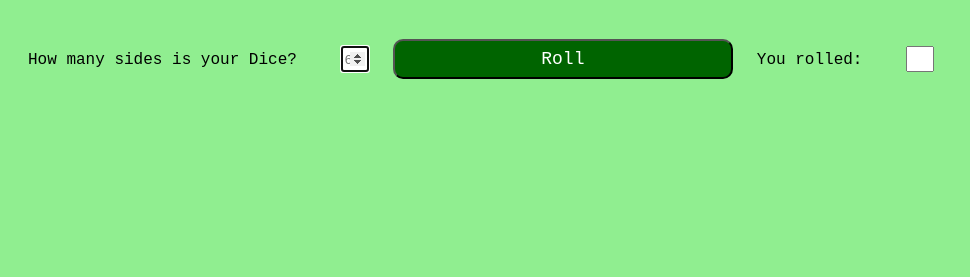
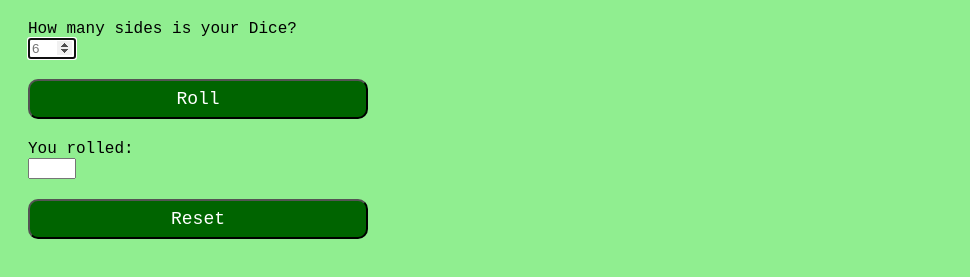
Before and after one commit to bonthebassist/diceGame, a plain HTML site: page index.html in a window 1280 px wide. Shown: the part 61-338 px from the top of the page, without its empty margins (0-970 px from the left). Drawn offline with Linux system fonts and the light colour scheme.

Commit message:
Working buttons

```diff
--- a/diceGame.js
+++ b/diceGame.js
@@ -5,8 +5,12 @@
 
 function getResult() {
     let numOfSides = document.myForm.numOfSides.value;
+    if (numOfSides > 0) {
     let result= (Math.floor(Math.random()*numOfSides)+1);
-    document.getElementById("result").innerHTML = result;
+    document.myForm.result.value = result;
+    } else {
+        alert("Input sides of dice")
+    }
 }
 
 
--- a/index.html
+++ b/index.html
@@ -9,11 +9,14 @@
             <label for="numOfSides">How many sides is your Dice?</label>
             <input type="number" name="numOfSides" placeholder="6" autofocus>
 
-            <input type="button" id="rollButton" onclick="getResult()" value="Roll"></button>
+            <input type="button" class="button" onclick="getResult()" value="Roll"></input>
 
             <label>You rolled:</label>
-            <input id="result"></input>
+            <input type="text" name="result"></input>
+
+            <input type="button" class="button" onclick="reset()" value="Reset"></input>
     </form>
+
     </body>
     <script src="diceGame.js" defer></script>
 </html>
--- a/styles.css
+++ b/styles.css
@@ -15,15 +15,16 @@ label, p {
 
 input {
     margin-left: 20px;
-    width: 20px;
-    height: 20px
+    width: 40px;
+    height: 40px
+    font-size: 20px;
+    display: block;
 }
 
-#rollButton {
+.button {
     width: 340px;
     height: 40px;
-    margin-left: 20px;
-    margin-top: 20px;
+    margin: 20px auto 20px 20px;
     border-radius: 10px;
     font-size: large;
     font-family: 'Courier New', Courier, monospace;
```
